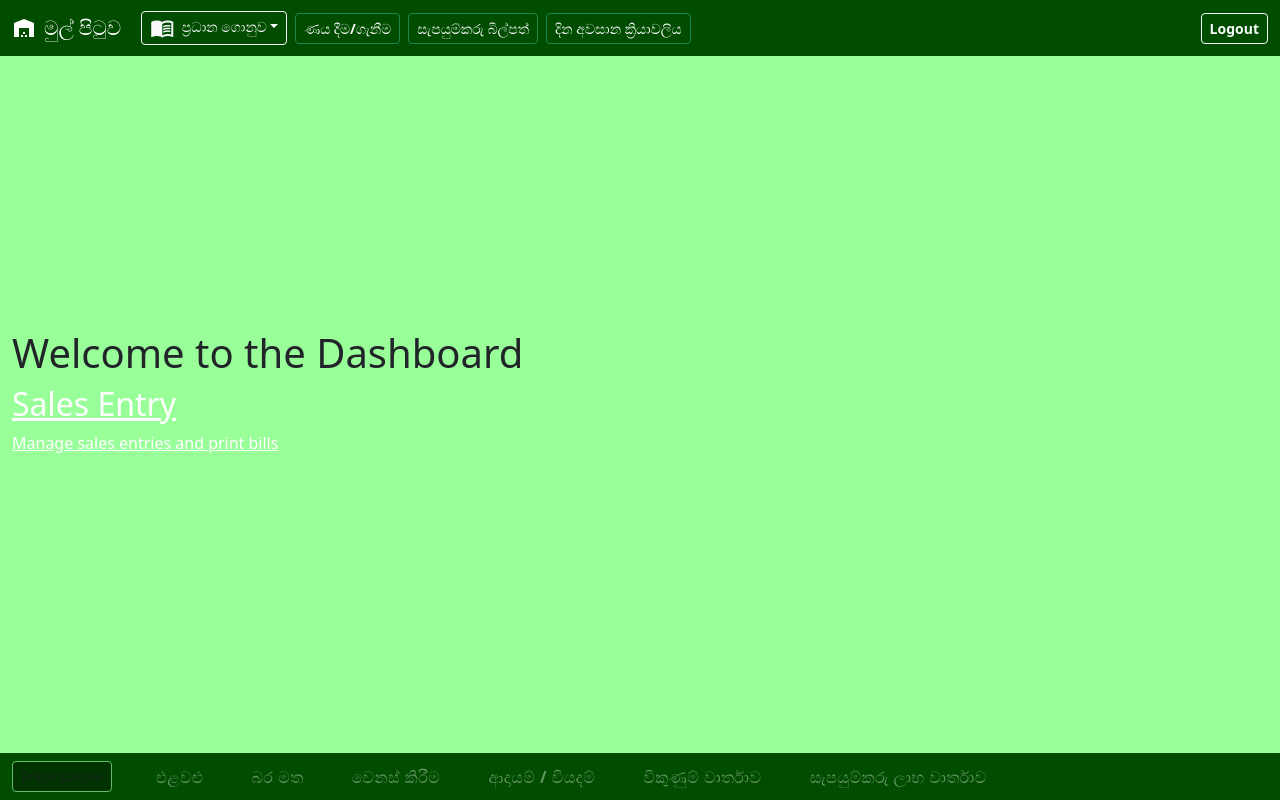
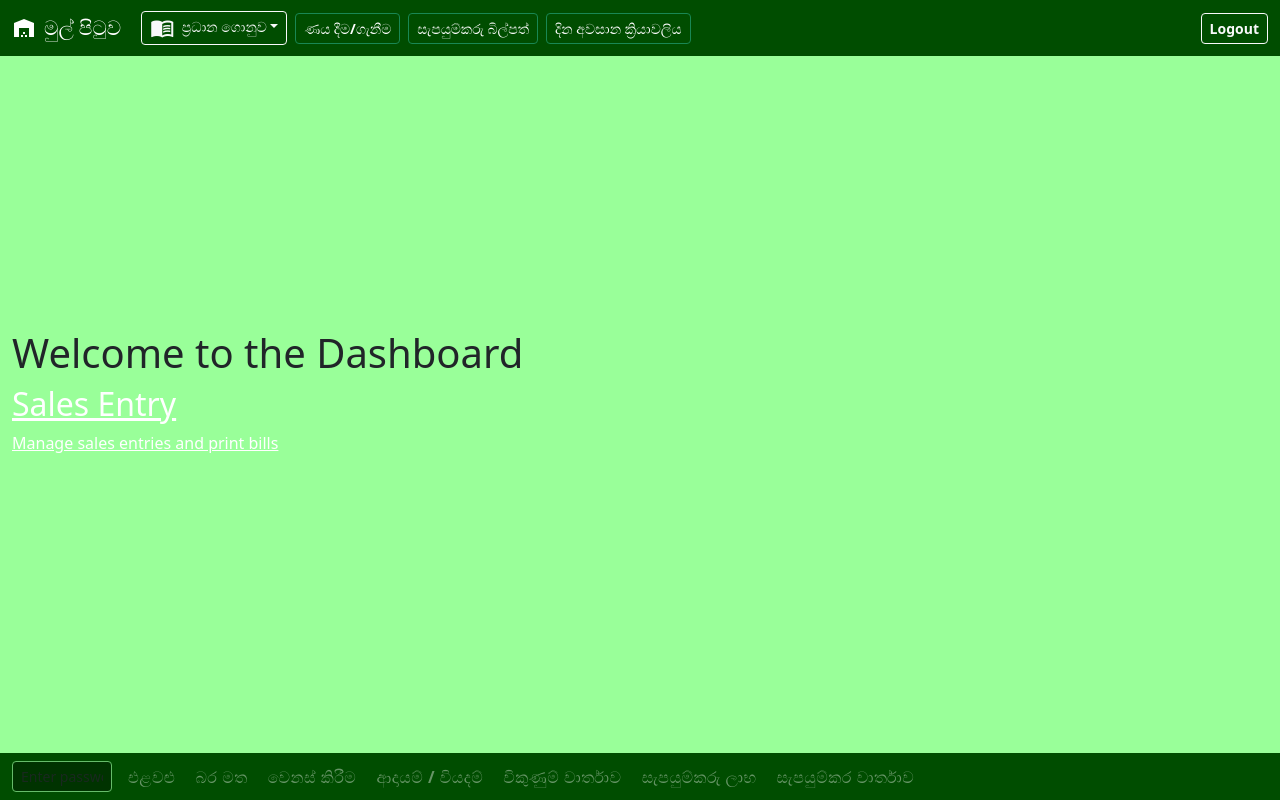
Before and after one commit to nethmavilhandesilva/pos_react_final_frontend, a React (Vite) app: page / in a window 1280 px wide. Built offline with nearby package versions, Linux system fonts and the light colour scheme; no server answers; sample sign-in values are in the browser's storage.

Commit message:
add all canes

```diff
--- a/src/components/Layout/Layout.jsx
+++ b/src/components/Layout/Layout.jsx
@@ -1,5 +1,5 @@
 import React, { useState, useEffect } from 'react';
-import { Link, useLocation } from 'react-router-dom';
+import { Link, useLocation, useNavigate } from 'react-router-dom';
 import api from '../../api';
 import ItemReportModal from '../Itemrepo/ItemReportModal';
 import WeightReportModal from '../WeightReport/WeightReportModal';
@@ -13,6 +13,7 @@ import DayProcessModal from '../Modals/DayProcessModal';
 
 const Layout = ({ children, currentView, billSize, handleBillSizeChange }) => {
     const location = useLocation();
+    const navigate = useNavigate(); // Added useNavigate hook
 
     // === Modal States ===
     const [isItemReportModalOpen, setIsItemReportModalOpen] = useState(false);
@@ -88,6 +89,11 @@ const Layout = ({ children, currentView, billSize, handleBillSizeChange }) => {
         window.location.href = '/supplier-profit';
     };
 
+    // NEW: Handler for Supplier Report button
+    const handleSupplierReportClick = () => {
+        navigate('/reports/supplier');
+    };
+
     const isSalesEntryPage = location.pathname === '/sales' || location.pathname === '/sales-entry';
     const navTextBtn = {
         background: "none",
@@ -147,7 +153,6 @@ const Layout = ({ children, currentView, billSize, handleBillSizeChange }) => {
                                 className="btn btn-outline-success btn-sm mx-1"
                                 style={{ fontWeight: 'bold', color: '#fff' }}
                             >
-
                                 ණය දීම/ගැනීම
                             </Link>
 
@@ -156,7 +161,6 @@ const Layout = ({ children, currentView, billSize, handleBillSizeChange }) => {
                                 className="btn btn-outline-success btn-sm mx-1"
                                 style={{ fontWeight: 'bold', color: '#fff' }}
                             >
-
                                 සැපයුම්කරු බිල්පත්
                             </Link>
 
@@ -166,7 +170,6 @@ const Layout = ({ children, currentView, billSize, handleBillSizeChange }) => {
                                 style={{ fontWeight: 'bold', color: '#fff' }}
                                 onClick={openDayProcessModal}
                             >
-
                                 දින අවසාන ක්‍රියාවලිය
                             </button>
                         </div>
@@ -231,7 +234,9 @@ const Layout = ({ children, currentView, billSize, handleBillSizeChange }) => {
             { label: 'වෙනස් කිරීම', onClick: openSalesAdjustmentReportModal },
             { label: 'ආදායම් / වියදම්', onClick: () => window.location.href = '/financial-report' },
             { label: 'විකුණුම් වාර්තාව', onClick: openSalesReportModal },
-                        { label: 'සැපයුම්කරු ලාභ වාර්තාව', onClick: handleProfitReportClick }
+            { label: 'සැපයුම්කරු ලාභ ', onClick: handleProfitReportClick },
+            // NEW: Added Supplier Report button
+            { label: 'සැපයුම්කර වාර්තාව', onClick: handleSupplierReportClick }
         ].map((btn, idx) => (
             <button
                 key={idx}
@@ -239,12 +244,13 @@ const Layout = ({ children, currentView, billSize, handleBillSizeChange }) => {
                 onClick={btn.onClick}
                 style={{
                     ...navTextBtn,
-                                fontSize: '16px',        // 🔹 increase font size (try 17px / 18px if needed)
-                                fontWeight: '700',       // 🔹 bold text
-                                letterSpacing: '0.5px',  // 🔹 nicer Sinhala spacing
+                    fontSize: '16px',
+                    fontWeight: '700',
+                    letterSpacing: '0.5px',
                     opacity: isBottomUnlocked ? 1 : 0.4,
                     pointerEvents: isBottomUnlocked ? 'auto' : 'none',
-                                marginRight: '20px'      // gap between buttons
+                    marginRight: '20px',  // Reduced from 20px to 10px
+                    marginLeft: idx === 0 ? '0' : '0'  // Ensure first button has no left margin
                 }}
             >
                 {btn.label}
--- a/src/components/Reports/supplierfinalreport.jsx
+++ b/src/components/Reports/supplierfinalreport.jsx
@@ -33,11 +33,11 @@ const SupplierReport = () => {
                 marginLeft: '260px', // Matches sidebar width
                 padding: '30px',
                 width: '100%',
-                backgroundColor: '#f8f9fa',
+                backgroundColor: '#1ec139ff',
                 minHeight: '100vh'
             }}>
                 <div className="d-flex justify-content-between align-items-center mb-4">
-                    <h2 className="fw-bold text-dark">සැපයුම්කරු අනුව වාර්තාව (Supplier-Wise Report)</h2>
+                    <h2 className="fw-bold text-dark">සැපයුම්කරු අනුව වාර්තාව</h2>
                     <button className="btn btn-success shadow-sm" onClick={() => window.print()}>
                         <i className="material-icons align-middle me-1">print</i> වාර්තාව මුද්‍රණය කරන්න
                     </button>
@@ -58,7 +58,7 @@ const SupplierReport = () => {
                                     <div className="card-header bg-primary text-white d-flex justify-content-between align-items-center py-3">
                                         <h5 className="mb-0 fw-bold">
                                             <i className="material-icons align-middle me-2">local_shipping</i>
-                                            සැපයුම්කරු (Supplier): {code}
+                                            සැපයුම්කරු: {code}
                                         </h5>
                                         <span className="badge bg-white text-primary">වාර්තා ගණන: {groupedSales[code].length}</span>
                                     </div>
--- a/src/components/SalesEntry/SalesEntry.jsx
+++ b/src/components/SalesEntry/SalesEntry.jsx
@@ -1469,7 +1469,7 @@ export default function SalesEntry() {
                                 <div className="flex-shrink-0">
                                     <form onSubmit={handleSubmit} className="space-y-4">
                                         <div className="w-full flex justify-between items-center">
-                                            <div className="font-bold text-lg" style={{ color: 'red', fontSize: '1.35rem' }}>Bill No: {currentBillNo}</div>
+                                            <div className="font-bold text-lg" style={{ color: 'red', fontSize: '1.35rem' }}>බිල් අං: {currentBillNo}</div>
                                             <div className="font-bold text-xl whitespace-nowrap" style={{ color: 'red', marginLeft: "550px", marginTop: "-30px", fontSize: '1.15rem' }}>මුළු විකුණුම්: Rs. {formatDecimal(totalSalesValue)}</div>
                                         </div>
                                         <div className="flex items-end gap-3 w-full">
--- a/src/components/Suppliers/SupplierReport.jsx
+++ b/src/components/Suppliers/SupplierReport.jsx
@@ -1101,7 +1101,7 @@ const SupplierReport = () => {
         padding: '90px 50px 50px 50px',
         fontFamily: 'Roboto, Arial, sans-serif',
         boxSizing: 'border-box',
-        backgroundColor: '#99ff99',
+        backgroundColor: '#1ec139ff',
     };
 
     if (isLoading) return <div style={loadingStyle}>Loading Supplier Report...</div>;
@@ -1169,11 +1169,11 @@ const SupplierReport = () => {
 
 // --- STYLES ---
 
-const headerContainerStyle = { padding: '40px 0 30px 0', borderBottom: '1px solid #E0E0E0', marginBottom: '30px', display: 'flex', justifyContent: 'space-between', alignItems: 'flex-end', backgroundColor: '#99ff99' };
+const headerContainerStyle = { padding: '40px 0 30px 0', borderBottom: '1px solid #E0E0E0', marginBottom: '30px', display: 'flex', justifyContent: 'space-between', alignItems: 'flex-end', backgroundColor: '#1ec139ff' };
 const searchBarStyle = { width: '100%', fontSize: '1rem', borderRadius: '6px', border: '1px solid #E0E0E0', boxShadow: '0 1px 3px rgba(0,0,0,0.05)', boxSizing: 'border-box', backgroundColor: 'white' };
 const sectionsContainerStyle = { display: 'flex', justifyContent: 'space-between', gap: '20px' };
-const printedContainerStyle = { width: '200px', flexShrink: 0, marginLeft: '-45px', marginTop: '-95px' };
-const unprintedContainerStyle = { width: '180px', flexShrink: 0, marginRight: '-45px', marginTop: '-95px', marginLeft: '0' };
+const printedContainerStyle = { width: '200px', flexShrink: 0, marginLeft: '-45px', marginTop: '-95px',border: '2px solid black' };
+const unprintedContainerStyle = { width: '180px', flexShrink: 0, marginRight: '-45px', marginTop: '-95px', marginLeft: '0',border: '2px solid black' };
 const centerPanelContainerStyle = { flex: '3', minWidth: '700px', display: 'flex', justifyContent: 'center', alignItems: 'flex-start' };
 const baseSectionStyle = { padding: '25px 0 25px 0', borderRadius: '12px', boxShadow: '0 6px 15px rgba(0, 0, 0, 0.08)', display: 'flex', flexDirection: 'column', height: 'calc(100vh - 210px)' };
 const printedSectionStyle = { ...baseSectionStyle, backgroundColor: '#1ec139ff', borderLeft: '5px solid #FFFFFF', minHeight: '550px' };
@@ -1181,6 +1181,6 @@ const unprintedSectionStyle = { ...baseSectionStyle, backgroundColor: '#1ec139ff
 const printedHeaderStyle = { color: '#07090ae6', borderBottom: '2px solid #1E88E530', flexShrink: 0, fontSize: '1.3rem' };
 const unprintedHeaderStyle = { color: '#07090ae6', borderBottom: '2px solid #FF704330', flexShrink: 0, fontSize: '1.3rem' };
 const listContainerStyle = { display: 'flex', flexDirection: 'column', gap: '0px', marginTop: '5px', overflowY: 'auto', padding: '0 5px 0 5px', flexGrow: 1, height: '900px' };
-const loadingStyle = { textAlign: 'center', padding: '50px', fontSize: '1.5rem', color: '#1E88E5', backgroundColor: '#99ff99' };
+const loadingStyle = { textAlign: 'center', padding: '50px', fontSize: '1.5rem', color: '#1E88E5', backgroundColor: '#1ec139ff' };
 
 export default SupplierReport;
```
Lines whose indentation alone changed are shown as unchanged.
